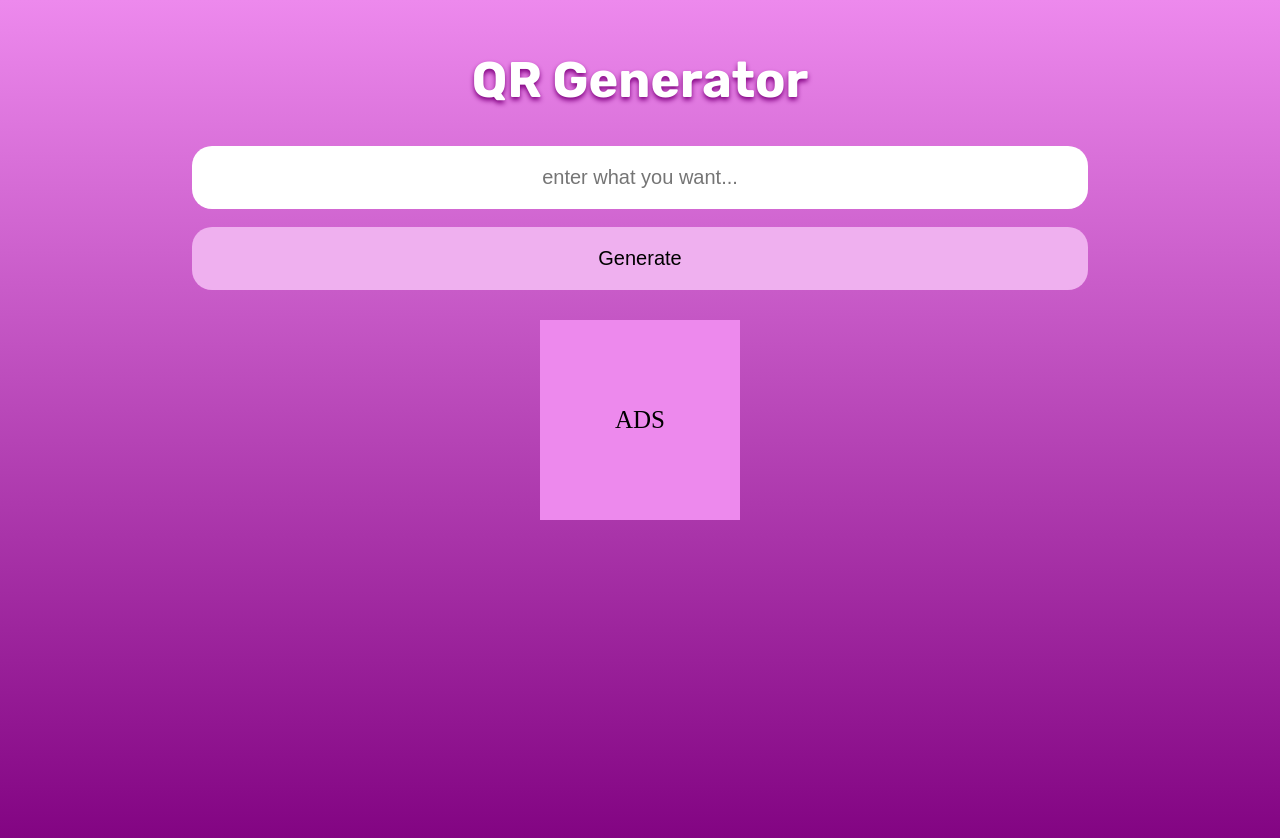
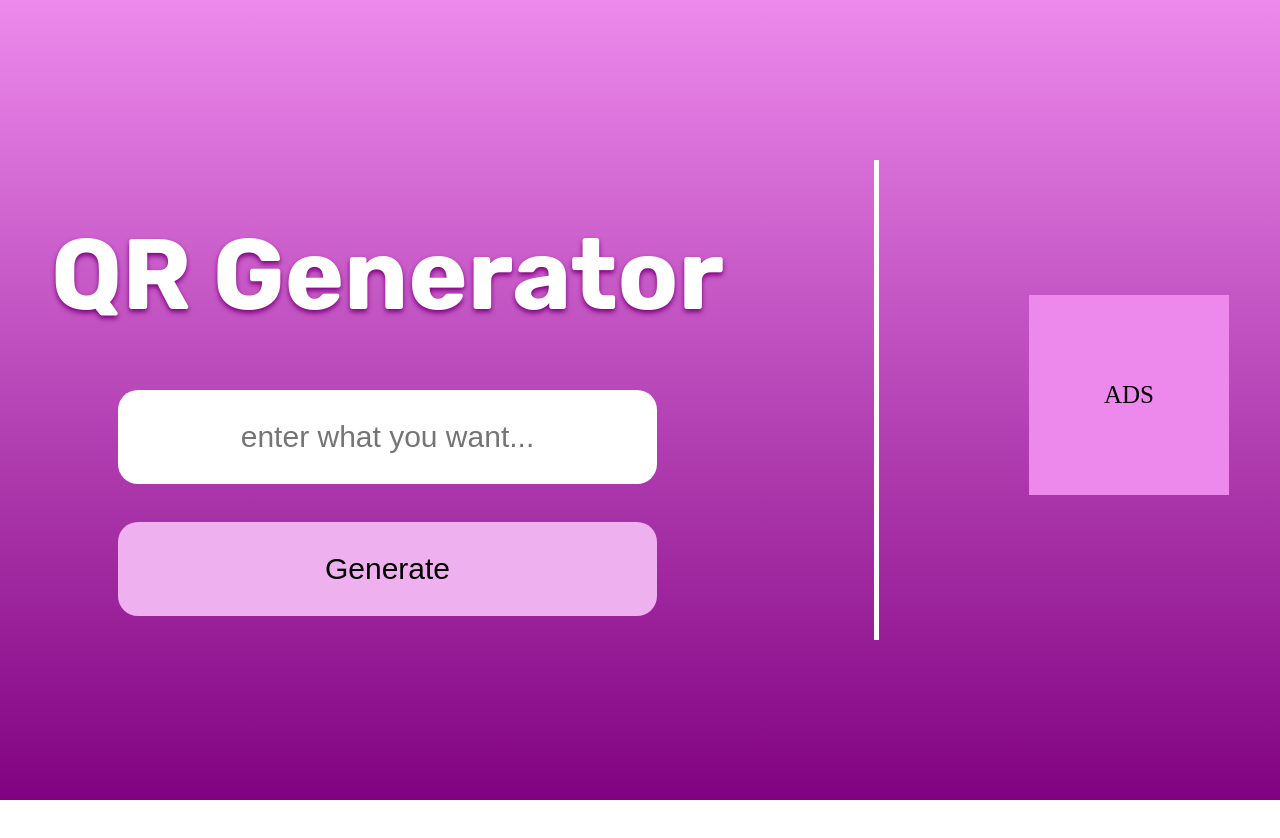
Before and after one commit to drahmedgabr/qrgenerator-u12, a plain HTML site: page index.html in a window 1280 px wide. After the commit the page ends 800 px from the top, so only its background shows below. Drawn offline with Linux system fonts and the light colour scheme.

Commit message:
finish project

```diff
--- a/index.html
+++ b/index.html
@@ -20,6 +20,7 @@
             <br><br>
             <button onclick="generateCode()">Generate</button>
         </div>
+        <div id="dividerDiv"></div>
         <div id="resultDiv">
             <div id="adsDiv">
                 ADS
--- a/style.css
+++ b/style.css
@@ -88,4 +88,47 @@ body {
     color: white;
     font-family: 'Courier New', Courier, monospace;
     margin-top: 20px;
+    width: 100%;
+    padding: 10px;
+    max-width: 600px;
+    text-align: center;
+    text-wrap: wrap;
+    word-wrap: break-word;
 }
+
+#mainDiv #dividerDiv {
+    width: 5px;
+    height: 60vh;
+    background-color: white;
+    margin: 0 150px;
+    display: none;
+}
+
+
+@media (min-width: 1200px) {
+
+
+    #mainDiv {
+        display: flex;
+        justify-content: center;
+        align-items: center;
+        height: 100vh;
+    }
+
+    #mainDiv #dividerDiv {
+        display: block;
+    }
+
+    #mainDiv #inputDiv h1 {
+        font-size: 100px;
+        margin-bottom: 20px;
+    }
+
+    #mainDiv #inputDiv input, #mainDiv #inputDiv button {
+        width: 80%;
+        padding: 30px;
+        font-size: 30px;
+        margin-bottom: 20px;
+    }
+
+}
```
